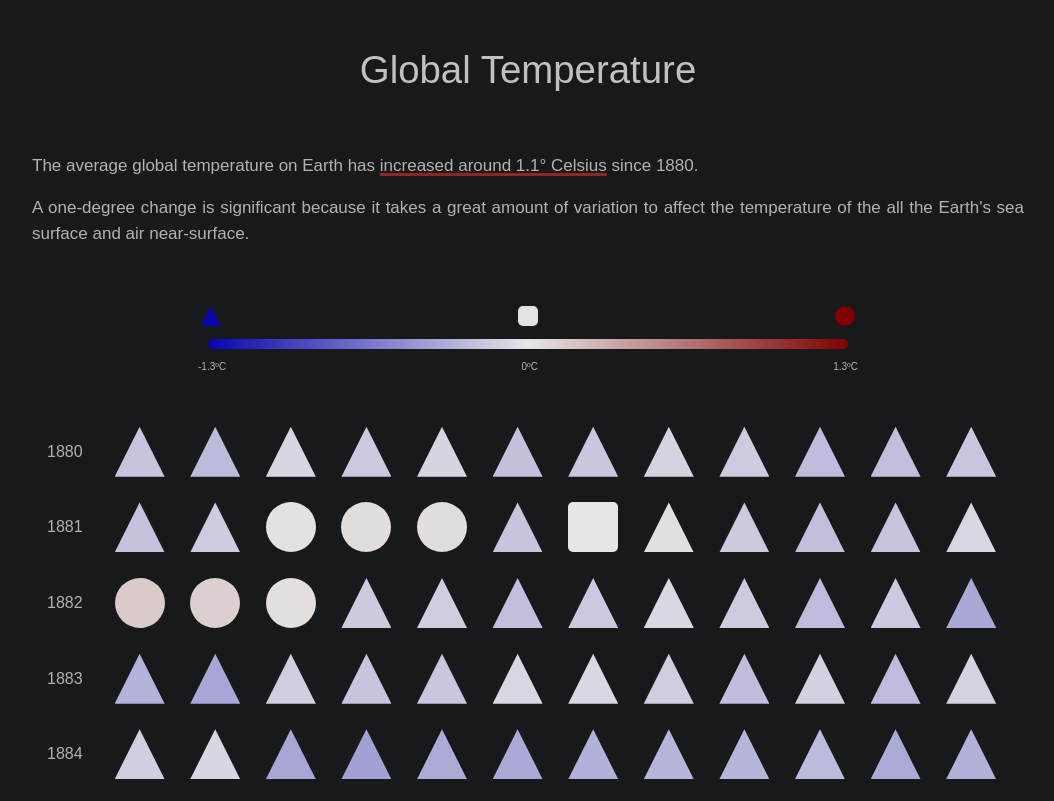
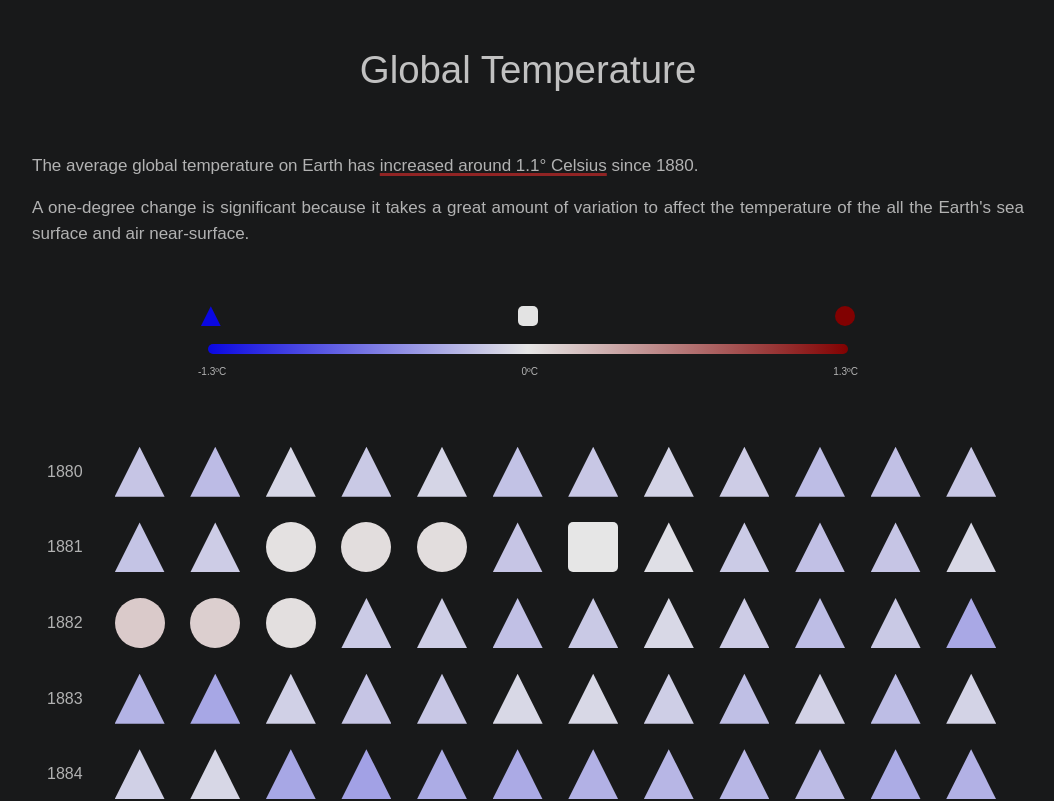
Before and after one commit to BeatrizFeliciano/global-temp, a SvelteKit app: page / in a window 1280 px wide. Shown: the top 801 px of the page, without its empty margins (112-1166 px from the left). Built offline with nearby package versions, Linux system fonts and the light colour scheme.

Commit message:
changed cold color

```diff
--- a/src/routes/+page.svelte
+++ b/src/routes/+page.svelte
@@ -12,7 +12,7 @@
 
 	let coldColor = scaleLinear()
 		.domain([-1.3, 0])
-		.range(["#0805b1", "#e6e6e6"]);
+		.range(["#0a07e2", "#e6e6e6"]);
 
 	let colorRange = (value) => {
 		if (value > 0)
@@ -161,7 +161,7 @@
 	.legend {
 		width: auto;
 		height: auto;
-		margin-bottom: 30px;
+		margin-bottom: 40px;
 	}
 
 	.legend-elements {
@@ -170,12 +170,13 @@
 		height: auto;
 		justify-content: space-between;
 		align-items: flex-start;
+		margin-bottom: 5px;
 	}
 
 	.color-scale {
 		width: 50vw;
 		height: 10px;
-		background: linear-gradient(90deg, #0805b1 0%, #e6e6e6 50%, #810101 100%);
+		background: linear-gradient(90deg, #0a07e2 0%, #e6e6e6 50%, #810101 100%);
 		border-radius: 10px;
 	}
 
@@ -194,7 +195,7 @@
 	.triangle {
 		width: 5vw;
 		height: 5vw;
-		background-color: #0805b1;
+		background-color: #0a07e2;
 		max-width: 50px;
 		max-height: 50px;
 		min-width: 15px;
```
